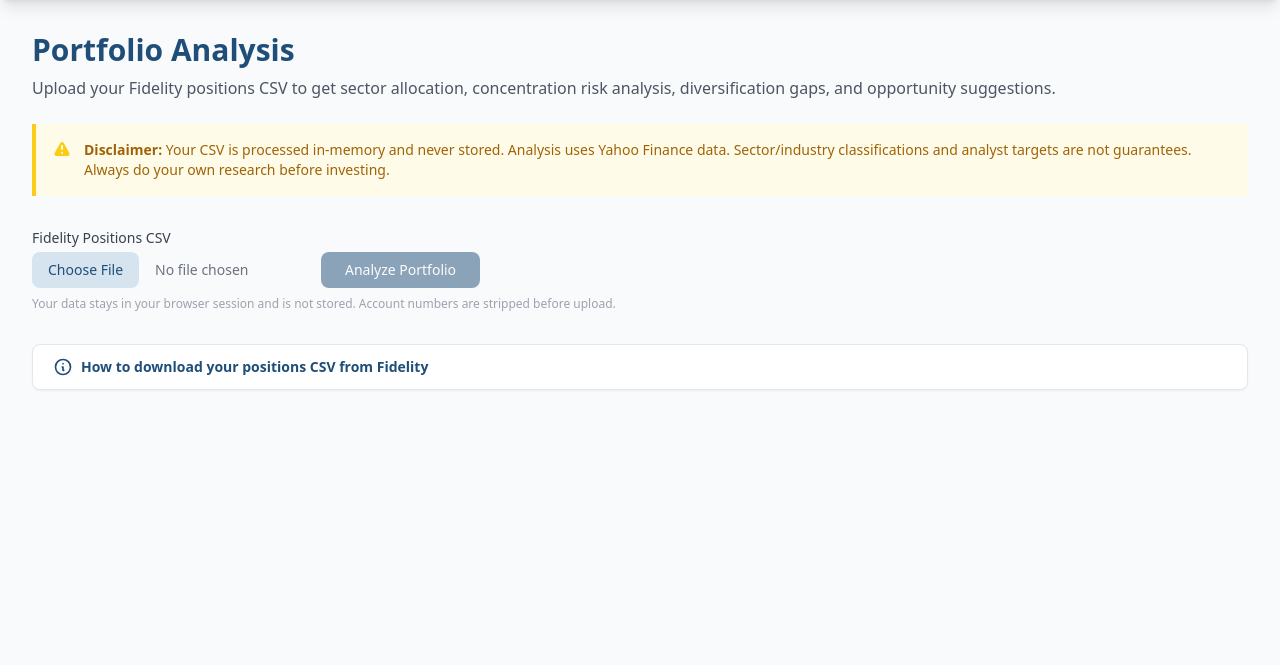
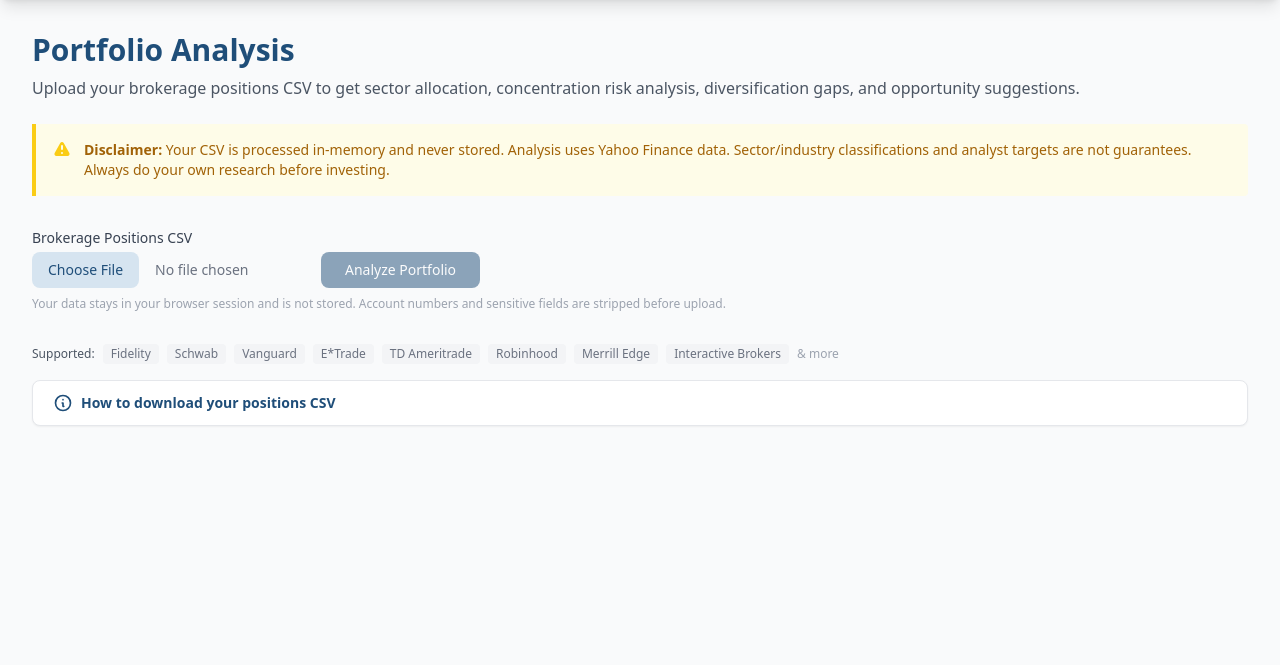
Before and after one commit to PaytonPrichard/Portfolio-Optimizer, a Flask app: page /portfolio in a window 1280 px wide. Shown: the part 64-729 px from the top of the page. Run offline with Flask 3, Linux system fonts and the light colour scheme; some libraries are stand-ins or nearby versions.

Commit message:
Support CSV uploads from any brokerage, not just Fidelity
- Add column name aliases for Schwab, Vanguard, E*Trade, TD Ameritrade,
  Robinhood, Interactive Brokers, Merrill Edge, and other brokerages
- Auto-detect header row with flexible column matching (case-insensitive)
- Compute market value from price * shares when not provided directly
- Compute cost basis from per-share cost * shares when total is missing
- Expand skip list for common cash/sweep/total rows across brokers
- Handle parenthetical negatives in dollar values
- Replace all Fidelity-specific UI wording with generic brokerage language
- Add per-brokerage export instructions in collapsible tutorial section
- Show supported brokerage badges on upload page

Co-Authored-By: Claude Opus 4.6 <noreply@anthropic.com>

```diff
--- a/routes/portfolio.py
+++ b/routes/portfolio.py
@@ -1,10 +1,10 @@
-"""Portfolio analysis blueprint — upload Fidelity CSV, get analysis."""
+"""Portfolio analysis blueprint — upload brokerage CSV, get analysis."""
 
 import traceback
 
 from flask import Blueprint, render_template, request
 
-from financials.portfolio import parse_fidelity_csv, enrich_holdings, analyze_portfolio
+from financials.portfolio import parse_portfolio_csv, enrich_holdings, analyze_portfolio
 
 portfolio_bp = Blueprint("portfolio", __name__)
 
@@ -17,7 +17,7 @@ def portfolio_page():
 
 @portfolio_bp.route("/api/portfolio/analyze", methods=["POST"])
 def portfolio_analyze():
-    """Accept a Fidelity CSV upload, parse, enrich, analyze, return HTML."""
+    """Accept a brokerage CSV upload, parse, enrich, analyze, return HTML."""
     if "csv" not in request.files:
         return '<p class="text-red-500 italic p-4">No file uploaded. Please select a CSV file.</p>', 400
 
@@ -29,9 +29,9 @@ def portfolio_analyze():
         return '<p class="text-red-500 italic p-4">Please upload a .csv file (got: ' + file.filename + ').</p>', 400
 
     try:
-        holdings = parse_fidelity_csv(file.stream)
+        holdings = parse_portfolio_csv(file.stream)
     except Exception as e:
-        return '<p class="text-red-500 italic p-4">Could not parse CSV file. Make sure this is a Fidelity positions export.</p>', 400
+        return '<p class="text-red-500 italic p-4">Could not parse CSV file. Make sure this is a positions export from your brokerage.</p>', 400
 
     if not holdings:
         return '<p class="text-red-500 italic p-4">No valid stock positions found in the CSV. Cash and money market positions are excluded.</p>', 400
--- a/static/js/portfolio.js
+++ b/static/js/portfolio.js
@@ -1,14 +1,41 @@
 // Portfolio CSV upload and analysis handler
 // Security: PII columns (Account Number, Account Name) are stripped
 // client-side BEFORE the file leaves the browser.
+// Supports CSV exports from Fidelity, Schwab, Vanguard, E*Trade,
+// TD Ameritrade, Robinhood, Interactive Brokers, Merrill Edge, and others.
 
-// Only these columns are sent to the server.
-// Includes both known Fidelity naming variants for cost basis columns.
+// Columns we consider safe to send (financial data only, no PII).
+// Includes naming variants across brokerages — the server normalizes them.
 var SAFE_COLUMNS = [
-    "Symbol", "Description", "Quantity", "Last Price", "Current Value",
-    "Cost Basis Total", "Average Cost Basis",
-    "Cost Basis", "Cost Basis Per Share",
-    "Total Gain/Loss Dollar", "Total Gain/Loss Percent", "Percent Of Account"
+    // Symbol
+    "Symbol", "Ticker", "Ticker Symbol",
+    // Description / Name
+    "Description", "Name", "Security Name", "Security Description",
+    "Investment Name", "Security", "Holding",
+    // Quantity
+    "Quantity", "Shares", "Qty", "Share Count",
+    // Price
+    "Last Price", "Price", "Share Price", "Close Price", "Closing Price",
+    "Last", "Market Price", "Current Price",
+    // Market Value
+    "Current Value", "Market Value", "Total Value", "Value",
+    "Mkt Value", "Account Value", "Equity",
+    // Cost Basis
+    "Cost Basis Total", "Cost Basis", "Total Cost", "Total Cost Basis",
+    "Cost", "Book Value", "Purchase Value",
+    // Cost Per Share
+    "Average Cost Basis", "Cost Basis Per Share", "Avg Cost",
+    "Average Cost", "Avg Cost/Share", "Avg Price", "Unit Cost",
+    // Gain/Loss
+    "Total Gain/Loss Dollar", "Gain/Loss Dollar", "Gain/Loss $",
+    "Gain Loss $", "Unrealized Gain/Loss", "Unrealized P&L",
+    "Gain/Loss", "P&L", "Total Gain/Loss",
+    // Gain/Loss %
+    "Total Gain/Loss Percent", "Gain/Loss Percent", "Gain/Loss %",
+    "Gain Loss %", "Unrealized Gain/Loss %", "% Gain/Loss",
+    // Weight
+    "Percent Of Account", "% of Account", "% of Portfolio",
+    "Weight", "Portfolio %", "Allocation", "Allocation %"
 ];
 
 function parseCSVLine(line) {
@@ -36,18 +63,31 @@ function stripSensitiveColumns(csvText) {
     var lines = csvText.replace(/\r\n/g, "\n").replace(/\r/g, "\n").split("\n");
     if (lines.length < 2) return null;
 
-    // Strip trailing commas — Fidelity rows end with "Cash," which creates
-    // an extra empty field that shifts column alignment.
+    // Strip trailing commas (some brokers add extra commas at end of rows)
     for (var t = 0; t < lines.length; t++) {
         lines[t] = lines[t].replace(/,+$/, "");
     }
 
-    // Find header row (Fidelity CSVs sometimes have blank lines at top)
+    // Find header row (some CSVs have blank lines or metadata rows at top)
     var headerIdx = -1;
     var headers;
-    for (var i = 0; i < Math.min(lines.length, 5); i++) {
+    for (var i = 0; i < Math.min(lines.length, 10); i++) {
         var parsed = parseCSVLine(lines[i]);
-        if (parsed.indexOf("Symbol") !== -1 && parsed.indexOf("Description") !== -1) {
+        // Look for a row that has a symbol-like column and a value-like column
+        var hasSymbol = false;
+        var hasValue = false;
+        for (var c = 0; c < parsed.length; c++) {
+            var col = parsed[c].trim();
+            var colLower = col.toLowerCase();
+            if (colLower === "symbol" || colLower === "ticker" || colLower === "ticker symbol") {
+                hasSymbol = true;
+            }
+            if (colLower.indexOf("value") !== -1 || colLower.indexOf("quantity") !== -1 ||
+                colLower === "shares" || colLower.indexOf("market") !== -1) {
+                hasValue = true;
+            }
+        }
+        if (hasSymbol && hasValue) {
             headerIdx = i;
             headers = parsed;
             break;
@@ -55,24 +95,35 @@ function stripSensitiveColumns(csvText) {
     }
     if (headerIdx === -1) return null;
 
+    // Build a case-insensitive lookup for safe columns
+    var safeSet = {};
+    for (var s = 0; s < SAFE_COLUMNS.length; s++) {
+        safeSet[SAFE_COLUMNS[s].toLowerCase()] = SAFE_COLUMNS[s];
+    }
+
     // Map safe column names to their indices in the original CSV
     var keepIndices = [];
     var keepNames = [];
-    for (var s = 0; s < SAFE_COLUMNS.length; s++) {
-        var idx = headers.indexOf(SAFE_COLUMNS[s]);
-        if (idx !== -1) {
-            keepIndices.push(idx);
-            keepNames.push(SAFE_COLUMNS[s]);
+    for (var h = 0; h < headers.length; h++) {
+        var headerLower = headers[h].trim().toLowerCase();
+        if (safeSet[headerLower]) {
+            keepIndices.push(h);
+            keepNames.push(headers[h].trim());
         }
     }
 
     if (keepIndices.length === 0) return null;
 
     // Rebuild CSV with only safe columns.
-    // Stop at first empty line — Fidelity appends a legal disclaimer after a blank line.
+    // Stop at first empty line — many brokers append disclaimers after a blank line.
     var output = [keepNames.join(",")];
+    var dataStarted = false;
     for (var r = headerIdx + 1; r < lines.length; r++) {
-        if (!lines[r].trim()) break;
+        if (!lines[r].trim()) {
+            if (dataStarted) break;
+            continue;
+        }
+        dataStarted = true;
         var fields = parseCSVLine(lines[r]);
         var row = [];
         for (var k = 0; k < keepIndices.length; k++) {
@@ -126,7 +177,7 @@ document.addEventListener("DOMContentLoaded", function () {
 
             if (!safeCSV) {
                 container.innerHTML =
-                    '<p class="text-red-500 italic p-4">Could not parse CSV. Make sure this is a Fidelity positions export with Symbol and Description columns.</p>';
+                    '<p class="text-red-500 italic p-4">Could not parse CSV. Make sure this is a positions export from your brokerage with Symbol and value columns.</p>';
                 btn.disabled = false;
                 btn.textContent = "Analyze Portfolio";
                 return;
--- a/templates/info.html
+++ b/templates/info.html
@@ -25,7 +25,7 @@
             <h2 class="font-bold text-sm uppercase tracking-wide">Understanding Portfolio Analysis</h2>
         </div>
         <div class="px-5 py-4 space-y-3 text-gray-700 text-sm leading-relaxed">
-            <p><strong>Upload:</strong> Export your positions CSV from Fidelity (Accounts &amp; Trade &rarr; Portfolio &rarr; Download icon). Account numbers and sensitive fields are automatically stripped in your browser before upload.</p>
+            <p><strong>Upload:</strong> Export your positions CSV from your brokerage (Fidelity, Schwab, Vanguard, E*Trade, and others are supported). Account numbers and sensitive fields are automatically stripped in your browser before upload.</p>
             <p><strong>Sector Allocation:</strong> Shows your portfolio broken down by sector. ETFs and mutual funds are analyzed using look-through analysis, distributing their value across underlying sectors.</p>
             <p><strong>Concentration Alerts:</strong> Any single holding exceeding 15% of your portfolio is flagged as a potential concentration risk.</p>
             <p><strong>Diversification Gaps:</strong> Industries tracked by our analyst picks database that have zero direct exposure in your portfolio, with top analyst-rated picks for each gap.</p>
--- a/templates/portfolio.html
+++ b/templates/portfolio.html
@@ -5,7 +5,7 @@
 <div class="max-w-7xl mx-auto px-4 sm:px-6 lg:px-8 py-8">
     <!-- Header -->
     <h1 class="text-3xl font-bold text-brand mb-2">Portfolio Analysis</h1>
-    <p class="text-gray-600 mb-6">Upload your Fidelity positions CSV to get sector allocation, concentration risk analysis, diversification gaps, and opportunity suggestions.</p>
+    <p class="text-gray-600 mb-6">Upload your brokerage positions CSV to get sector allocation, concentration risk analysis, diversification gaps, and opportunity suggestions.</p>
 
     <!-- Disclaimer -->
     <div class="bg-yellow-50 border-l-4 border-yellow-400 p-4 mb-8 rounded-r">
@@ -25,7 +25,7 @@
     <form id="portfolio-form" class="mb-8">
         <div class="flex flex-col sm:flex-row items-start sm:items-end gap-4">
             <div>
-                <label for="csv-input" class="block text-sm font-medium text-gray-700 mb-1">Fidelity Positions CSV</label>
+                <label for="csv-input" class="block text-sm font-medium text-gray-700 mb-1">Brokerage Positions CSV</label>
                 <input type="file" id="csv-input" name="csv" accept=".csv"
                        class="block w-full text-sm text-gray-500 file:mr-4 file:py-2 file:px-4 file:rounded-lg file:border-0 file:text-sm file:font-medium file:bg-brand-light file:text-brand hover:file:bg-[#c4d8ec] file:cursor-pointer file:transition">
             </div>
@@ -34,8 +34,22 @@
                 Analyze Portfolio
             </button>
         </div>
-        <p class="mt-2 text-xs text-gray-400">Your data stays in your browser session and is not stored. Account numbers are stripped before upload.</p>
+        <p class="mt-2 text-xs text-gray-400">Your data stays in your browser session and is not stored. Account numbers and sensitive fields are stripped before upload.</p>
     </form>
+
+    <!-- Supported brokerages -->
+    <div class="mb-4 flex flex-wrap items-center gap-2 text-xs text-gray-500">
+        <span class="font-medium text-gray-600">Supported:</span>
+        <span class="bg-gray-100 px-2 py-0.5 rounded">Fidelity</span>
+        <span class="bg-gray-100 px-2 py-0.5 rounded">Schwab</span>
+        <span class="bg-gray-100 px-2 py-0.5 rounded">Vanguard</span>
+        <span class="bg-gray-100 px-2 py-0.5 rounded">E*Trade</span>
+        <span class="bg-gray-100 px-2 py-0.5 rounded">TD Ameritrade</span>
+        <span class="bg-gray-100 px-2 py-0.5 rounded">Robinhood</span>
+        <span class="bg-gray-100 px-2 py-0.5 rounded">Merrill Edge</span>
+        <span class="bg-gray-100 px-2 py-0.5 rounded">Interactive Brokers</span>
+        <span class="text-gray-400">& more</span>
+    </div>
 
     <!-- How to export tutorial (collapsible) -->
     <details class="mb-8 bg-white border border-gray-200 rounded-lg shadow-sm">
@@ -43,20 +57,56 @@
             <svg class="w-5 h-5 text-brand shrink-0" fill="none" stroke="currentColor" viewBox="0 0 24 24">
                 <path stroke-linecap="round" stroke-linejoin="round" stroke-width="2" d="M13 16h-1v-4h-1m1-4h.01M21 12a9 9 0 11-18 0 9 9 0 0118 0z"/>
             </svg>
-            How to download your positions CSV from Fidelity
+            How to download your positions CSV
         </summary>
-        <div class="px-5 pb-5 pt-2 text-sm text-gray-600 space-y-3 border-t border-gray-100">
-            <ol class="list-decimal list-inside space-y-2">
-                <li>Log in to <strong>Fidelity.com</strong> and go to <strong>Accounts &amp; Trade</strong> &rarr; <strong>Portfolio</strong>.</li>
-                <li>Make sure you're viewing the <strong>Positions</strong> tab (this is the default view).</li>
-                <li>If you have multiple accounts, select the specific account you want to analyze, or choose <strong>All Accounts</strong>.</li>
-                <li>Click the <strong>download icon</strong> (small arrow pointing down) near the top-right of the positions table.</li>
-                <li>Select <strong>Download</strong> to save the CSV file to your computer.</li>
-                <li>Upload the downloaded <code class="bg-gray-100 px-1.5 py-0.5 rounded text-xs font-mono">.csv</code> file using the form above.</li>
-            </ol>
+        <div class="px-5 pb-5 pt-2 text-sm text-gray-600 space-y-4 border-t border-gray-100">
+            <p>Most brokerages let you download your positions as a CSV file. Here are instructions for popular platforms:</p>
+
+            <div class="space-y-3">
+                <details class="border border-gray-100 rounded p-3">
+                    <summary class="cursor-pointer font-semibold text-brand text-sm">Fidelity</summary>
+                    <ol class="list-decimal list-inside mt-2 space-y-1 text-gray-600">
+                        <li>Log in and go to <strong>Accounts &amp; Trade</strong> &rarr; <strong>Portfolio</strong>.</li>
+                        <li>Select the account(s) you want to analyze, or choose <strong>All Accounts</strong>.</li>
+                        <li>Click the <strong>download icon</strong> (arrow pointing down) near the top-right of the positions table.</li>
+                        <li>Select <strong>Download</strong> to save the CSV file.</li>
+                    </ol>
+                </details>
+
+                <details class="border border-gray-100 rounded p-3">
+                    <summary class="cursor-pointer font-semibold text-brand text-sm">Charles Schwab</summary>
+                    <ol class="list-decimal list-inside mt-2 space-y-1 text-gray-600">
+                        <li>Log in and go to <strong>Accounts</strong> &rarr; <strong>Positions</strong>.</li>
+                        <li>Click the <strong>Export</strong> link near the top of the positions table.</li>
+                        <li>Choose <strong>CSV</strong> format and download.</li>
+                    </ol>
+                </details>
+
+                <details class="border border-gray-100 rounded p-3">
+                    <summary class="cursor-pointer font-semibold text-brand text-sm">Vanguard</summary>
+                    <ol class="list-decimal list-inside mt-2 space-y-1 text-gray-600">
+                        <li>Log in and go to <strong>My Accounts</strong> &rarr; <strong>Holdings</strong>.</li>
+                        <li>Click <strong>Download</strong> (or the spreadsheet icon) to export as CSV.</li>
+                    </ol>
+                </details>
+
+                <details class="border border-gray-100 rounded p-3">
+                    <summary class="cursor-pointer font-semibold text-brand text-sm">E*Trade</summary>
+                    <ol class="list-decimal list-inside mt-2 space-y-1 text-gray-600">
+                        <li>Log in and go to <strong>Accounts</strong> &rarr; <strong>Portfolio</strong>.</li>
+                        <li>Click the <strong>Download</strong> button to save your positions as CSV.</li>
+                    </ol>
+                </details>
+
+                <details class="border border-gray-100 rounded p-3">
+                    <summary class="cursor-pointer font-semibold text-brand text-sm">Other Brokerages</summary>
+                    <p class="mt-2 text-gray-600">Look for a <strong>Download</strong>, <strong>Export</strong>, or <strong>spreadsheet icon</strong> on your portfolio/positions page. Export as CSV. The file should contain at minimum a <strong>Symbol</strong> column and either <strong>Market Value</strong> or <strong>Shares + Price</strong> columns.</p>
+                </details>
+            </div>
+
             <div class="bg-blue-50 border border-blue-100 rounded p-3 mt-3">
                 <p class="text-xs text-blue-700">
-                    <strong>Privacy note:</strong> The CSV from Fidelity includes your account number. Our tool automatically strips account numbers and other sensitive fields in your browser <em>before</em> anything is sent to the server. Only ticker symbols, share counts, and dollar values are transmitted for analysis.
+                    <strong>Privacy note:</strong> Many brokerage CSVs include account numbers and other sensitive data. Our tool automatically strips all sensitive fields in your browser <em>before</em> anything is sent to the server. Only ticker symbols, share counts, and dollar values are transmitted for analysis.
                 </p>
             </div>
         </div>
```
Also changed, not shown: financials/portfolio.py (+168 -31 lines).
